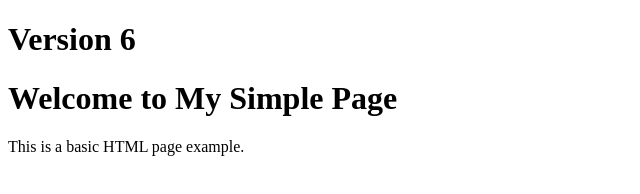
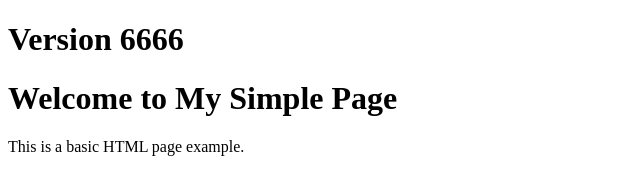
Before and after one commit to Rawlinrepo/sample, a plain HTML site: page index.html in a window 1280 px wide. Shown: the full height of the page, 0-640 px from the left. Drawn offline with Linux system fonts and the light colour scheme.

Commit message:
changes done from ubuntu

```diff
--- a/index.html
+++ b/index.html
@@ -6,7 +6,7 @@
   <title>Simple HTML Page</title>
 </head>
 <body>
-    <h1>Version 6</h1>
+    <h1>Version 6666</h1>
   <h1>Welcome to My Simple Page</h1>
   <p>This is a basic HTML page example.</p>
 </body>
```
